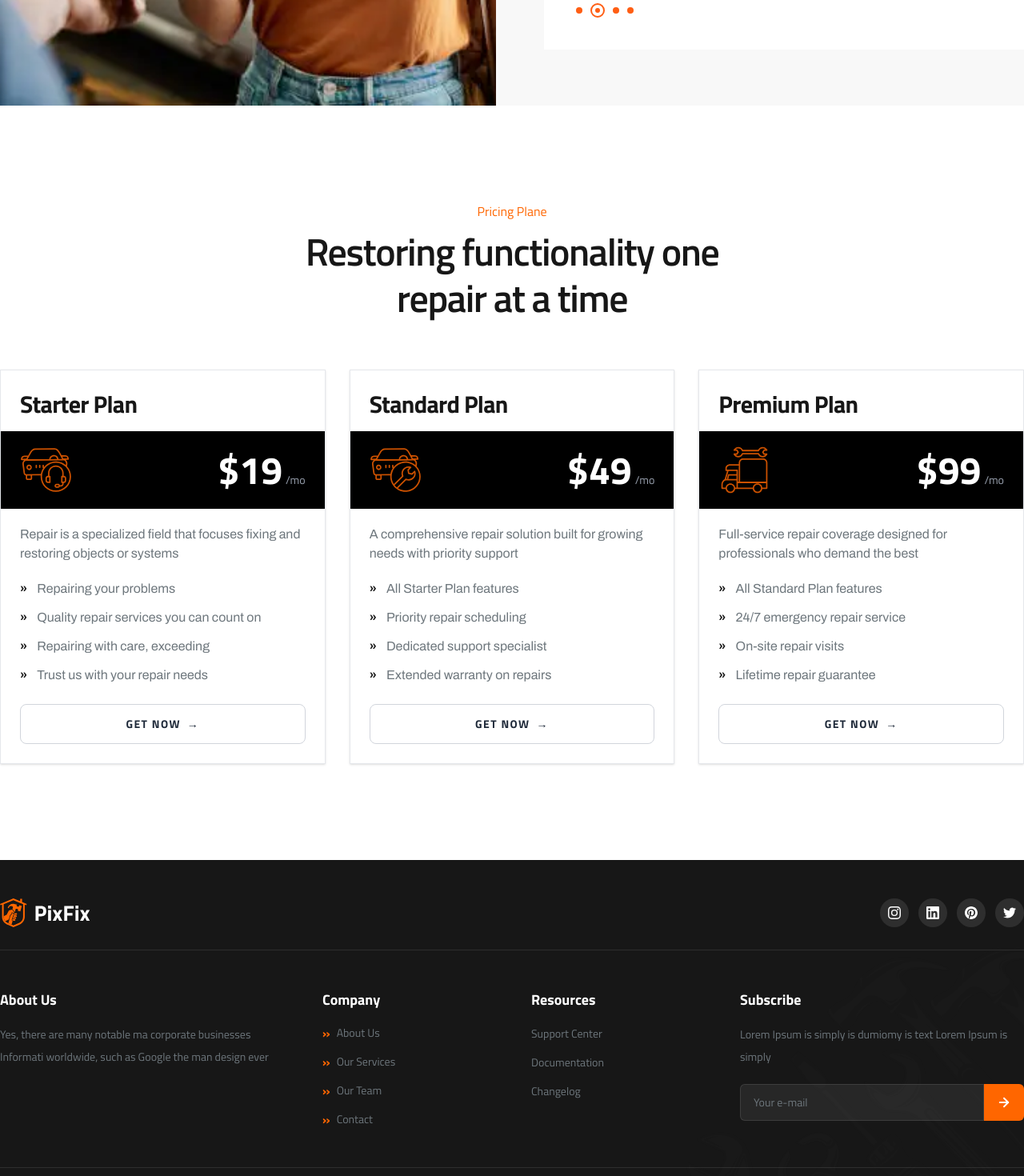
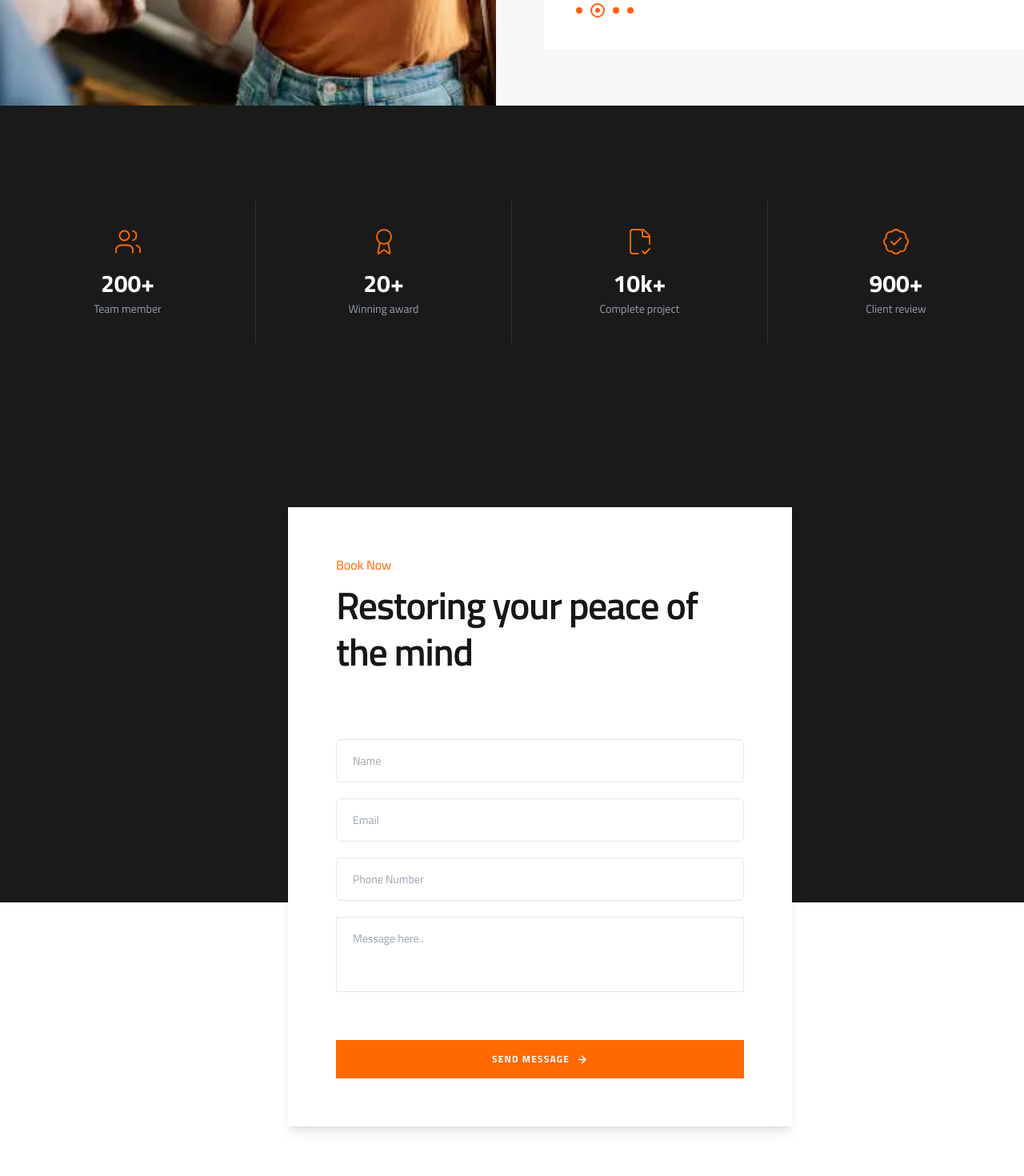
Before and after one commit to Jamil-coder360/Pixfix-Team-work, a React (Vite) app: page / in a window 1280 px wide. Shown: the part 5440-6910 px from the top of the page at 80% size. Built offline with nearby package versions, Linux system fonts and the light colour scheme; a web font is replaced by a local one.

Commit message:
add BookingSection & BookingFrom

```diff
--- /dev/null
+++ b/src/component/message/BookingFrom.jsx
@@ -0,0 +1,82 @@
+import { ArrowRight } from 'lucide-react';
+import React, { useState } from 'react'
+import SectionHeader from '../section/SectionHeader';
+
+const BookingFrom = () => {
+
+     const [form, setForm] = useState({ name: "", email: "", phone: "", message: "" });
+  const [sent, setSent] = useState(false);
+
+  const handleChange = (e) =>
+    setForm((prev) => ({ ...prev, [e.target.name]: e.target.value }));
+
+  const handleSubmit = () => {
+    if (!form.name || !form.email) return;
+    setSent(true);
+    setTimeout(() => setSent(false), 3000);
+    setForm({ name: "", email: "", phone: "", message: "" });
+  };
+  return (
+    <div className="bg-white p-15 shadow-lg z-10 relative max-w-[630px]">
+
+      <SectionHeader
+      subtitle=" Book Now"
+      title=" Restoring your peace of the mind"
+      />
+
+      <div className="flex flex-col gap-5 pt-15">
+        {[
+          { name: "name", placeholder: "Name", type: "text" },
+          { name: "email", placeholder: "Email", type: "email" },
+          { name: "phone", placeholder: "Phone Number", type: "tel" },
+        ].map((field) => (
+          <input
+            key={field.name}
+            name={field.name}
+            type={field.type}
+            placeholder={field.placeholder}
+            value={form[field.name]}
+            onChange={handleChange}
+            className="border rounded-md border-gray-200 focus:border-orange-500 outline-none py-4 px-5 text-sm text-gray-800 placeholder-gray-400 bg-transparent transition-colors w-full"
+          />
+        ))}
+
+        <textarea
+          name="message"
+          placeholder="Message here.."
+          rows={3}
+          value={form.message}
+          onChange={handleChange}
+          className=" border border-gray-200 focus:border-orange-500 outline-none py-4 px-5 text-sm text-gray-800 placeholder-gray-400 bg-transparent transition-colors resize-none w-full"
+        />
+
+        <button
+          onClick={handleSubmit}
+          className="mt-10 w-full bg-orange-500 hover:bg-orange-600 active:scale-[0.98] text-white text-xs font-bold tracking-widest uppercase py-4 flex items-center justify-center gap-2 transition-all duration-200"
+        >
+          {sent ? "Sent!" : "Send Message"}
+          {!sent && <ArrowRight size={15} strokeWidth={2.5} />}
+        </button>
+      </div>
+    </div>
+  );
+}
+
+export default BookingFrom
+
+// function BookingForm() {
+//   const [form, setForm] = useState({ name: "", email: "", phone: "", message: "" });
+//   const [sent, setSent] = useState(false);
+
+//   const handleChange = (e) =>
+//     setForm((prev) => ({ ...prev, [e.target.name]: e.target.value }));
+
+//   const handleSubmit = () => {
+//     if (!form.name || !form.email) return;
+//     setSent(true);
+//     setTimeout(() => setSent(false), 3000);
+//     setForm({ name: "", email: "", phone: "", message: "" });
+//   };
+
+
+// }
--- /dev/null
+++ b/src/component/message/BookingSection.jsx
@@ -0,0 +1,53 @@
+import { useState } from "react";
+import {
+  Users,
+  Award,
+  FileCheck2,
+  BadgeCheck,
+  ArrowRight,
+} from "lucide-react";
+import Section from "../section/Section";
+import Container from "../section/Container";
+import BookingFrom from "./BookingFrom";
+
+const stats = [
+  { icon: Users, value: "200+", label: "Team member" },
+  { icon: Award, value: "20+", label: "Winning award" },
+  { icon: FileCheck2, value: "10k+", label: "Complete project" },
+  { icon: BadgeCheck, value: "900+", label: "Client review" },
+];
+
+
+
+const BookingSection =()=> {
+  return (
+    <Section className="relative bg-[#1a1a1a] pt-30 pb-[700px] mb-70">
+      <Container>
+
+        <div className="grid grid-cols-4 divide-x divide-white/10">
+          {stats.map(({ icon: Icon, value, label }) => (
+            <div key={label} className="flex flex-col items-center py-8 px-6">
+              <Icon size={36} strokeWidth={1.25} className="text-orange-500 mb-4" />
+              <span className="text-3xl font-bold text-white mb-1">{value}</span>
+              <span className="text-sm text-gray-400">{label}</span>
+            </div>
+          ))}
+        </div>
+           <div className="absolute left-250 -bottom-70 -translate-x-1/2 w-full ">
+    <BookingFrom />
+  </div>
+      </Container>
+
+      {/* Form + Image Row */}
+      {/* <div className="max-w-5xl mx-auto px-6 pb-16">
+        <div className="flex gap-6 items-start">
+          <div className="w-[360px] flex-shrink-0 -mt-2">
+            <BookingForm />
+          </div>
+          <div className="flex-1 bg-gray-300 min-h-[440px] mt-[-36px]" />
+        </div>
+      </div> */}
+    </Section>
+  );
+}
+export default BookingSection
--- a/src/pages/HomePage.jsx
+++ b/src/pages/HomePage.jsx
@@ -6,6 +6,7 @@ import OurGoals from '../component/goal/OurGoals';
 import Pricing from '../component/pricing/Pricing';
 import Testimonial from "../component/testimonial/Testimonial";
 import OurTeam from '../component/ourTeam/OurTeam';
+import BookingSection from '../component/message/BookingSection';
 
 const HomePage = () => {
   return (
@@ -16,6 +17,7 @@ const HomePage = () => {
     <OurGoals />
     <OurTeam />
     <Testimonial />
+    <BookingSection />
     <Pricing />
     </>
   )
```
